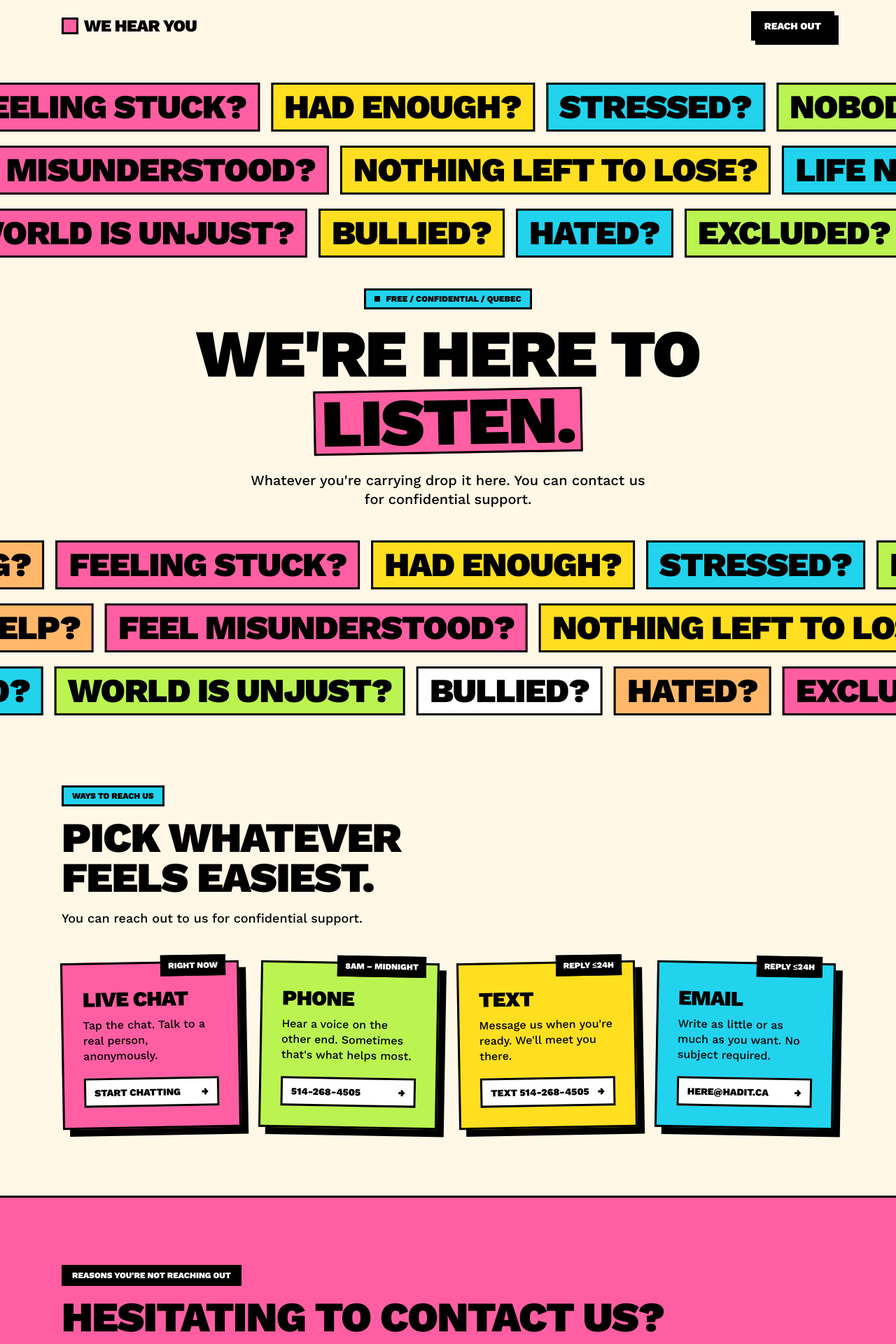
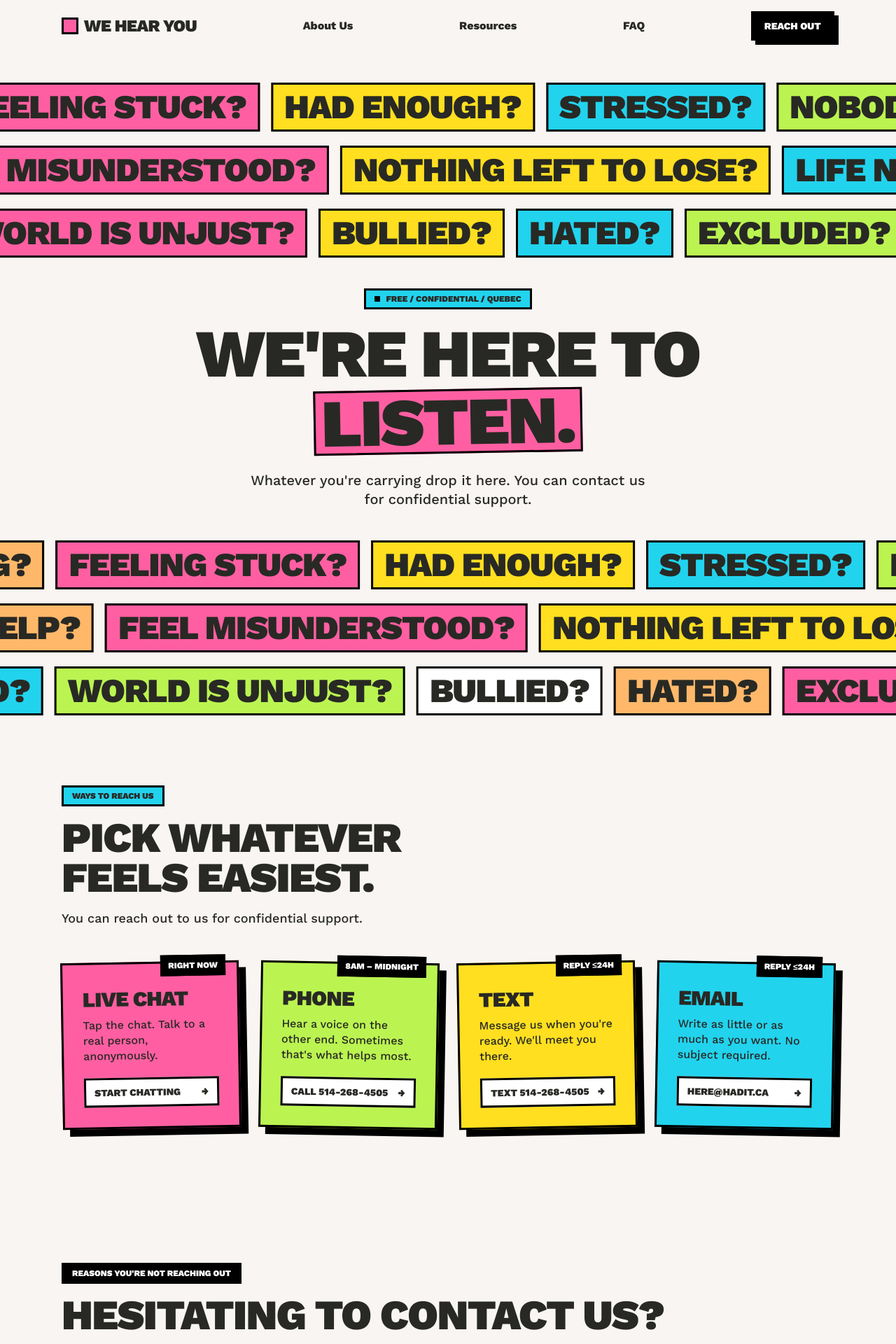
Before and after one commit to Jackalope523/had-it-website, a Next.js app: page / in a window 1280 px wide. Shown: the top 1920 px of the page at 70% size. Built offline with nearby package versions, Linux system fonts and the light colour scheme.

Commit message:
Tone down colors

```diff
--- a/app/page.tsx
+++ b/app/page.tsx
@@ -74,8 +74,8 @@ function MarqueeRow({
 
 export default function Home() {
   return (
-    <div className="flex-1 bg-[#fff8e7] text-black font-sans">
-      <header className={`bg-[#fff8e7]`}>
+    <div className="flex-1 bg-[#f9f5f2] text-[#282924] font-sans">
+      <header className={`bg-[#f9f5f2]`}>
         <nav className="mx-auto max-w-6xl flex items-center justify-between px-4 md:px-6 py-3 md:py-4">
           <Link
             href="/"
@@ -85,6 +85,15 @@ export default function Home() {
             />
             we hear you
           </Link>
+          <p className="font-extrabold inline-block cursor-pointer transition-transform duration-150 hover:scale-110 active:scale-110">
+            About Us
+          </p>
+          <p className="font-extrabold inline-block cursor-pointer transition-transform duration-150 hover:scale-110 active:scale-110">
+            Resources
+          </p>
+          <p className="font-extrabold inline-block cursor-pointer transition-transform duration-150 hover:scale-110 active:scale-110">
+            FAQ
+          </p>
           <a
             href="#how"
             className={`bg-black text-white px-4 py-2 font-black uppercase text-xs md:text-sm ${BORDER} ${SHADOW} ${PRESS}`}>
@@ -156,7 +165,7 @@ export default function Home() {
               tag: '8am – midnight',
               title: 'Phone',
               body: "Hear a voice on the other end. Sometimes that's what helps most.",
-              cta: '514-268-4505',
+              cta: 'Call 514-268-4505',
               href: 'tel:+15142684505',
               color: 'bg-lime-300',
             },
@@ -205,8 +214,7 @@ export default function Home() {
         </div>
       </section>
 
-      {/* 3. OBJECTION HANDLING */}
-      <section className={`bg-[#ff5fa2] ${BORDER} border-x-0`}>
+      <section>
         <div className="mx-auto max-w-6xl px-4 md:px-6 py-16 md:py-24">
           <p
             className={`inline-block bg-black text-white ${BORDER} px-3 py-1 text-[11px] md:text-xs font-black uppercase`}>
@@ -335,7 +343,7 @@ export default function Home() {
       </section>
 
       {/* 5. ABOUT US */}
-      <section className={`bg-[#22d3ee] ${BORDER} border-x-0`}>
+      <section>
         <div className="mx-auto max-w-6xl px-4 md:px-6 py-16 md:py-24">
           <div className="grid md:grid-cols-12 gap-10 items-start">
             <div className="md:col-span-7">
```
